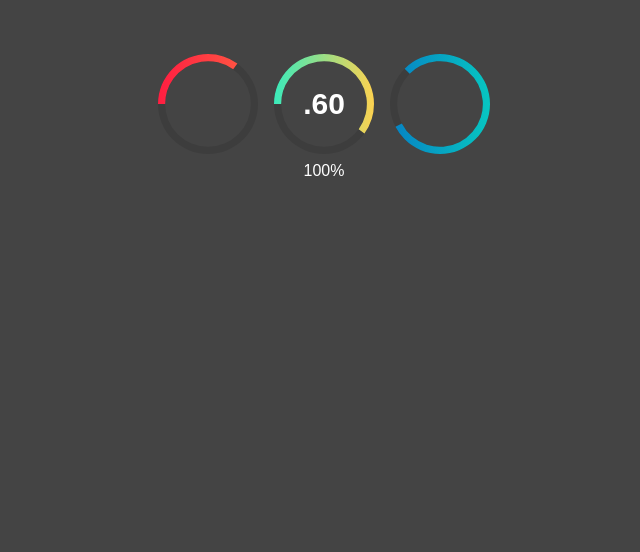
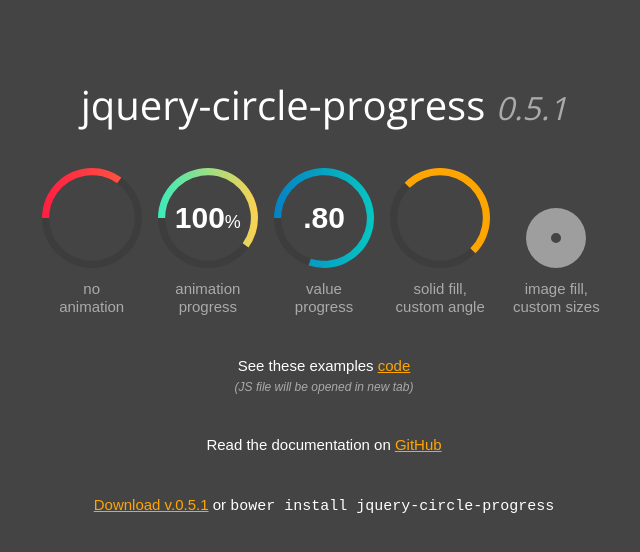
Before and after one commit to kottenator/jquery-circle-progress, a website: page demo/index.html in a window 1280 px wide. Shown: the whole page, without its empty margins (316-956 px from the left). Drawn offline with nearby package versions, Linux system fonts and the light colour scheme.

Commit message:
Changes and new options

```diff
--- a/bower.json
+++ b/bower.json
@@ -1,6 +1,6 @@
 {
   "name": "jquery-circle-progress",
-  "version": "0.5.0",
+  "version": "0.5.1",
   "homepage": "https://github.com/kottenator/jquery-circle-progress",
   "authors": ["https://github.com/kottenator"],
   "description": "Plugin to draw animated circular progress bars",
--- a/demo/demo-page-styles.css
+++ /dev/null
@@ -1,36 +0,0 @@
-/* These are just a test styles - you don't need them in your project */
-body {
-    background-color: #444;
-    text-align: center;
-    padding-top: 40px;
-    font: 16px/1.5 Arial, sans-serif;
-    color: #fff;
-}
-
-.circle {
-    width: 100px;
-    height: 100px;
-    margin: 6px;
-    display: inline-block;
-    position: relative;
-}
-
-.circle strong {
-    position: absolute;
-    top: 50%;
-    left: 0;
-    width: 100%;
-    text-align: center;
-    line-height: 40px;
-    margin-top: -20px;
-    font-size: 30px;
-}
-
-.circle span {
-    margin-top: 5px;
-    position: absolute;
-    top: 100%;
-    left: 0;
-    width: 100%;
-    text-align: center;
-}
--- /dev/null
+++ b/demo/examples.js
@@ -0,0 +1,65 @@
+/* Examples */
+
+/*
+ * Example 1:
+ *   - no animation
+ *   - custom gradient
+ *
+ * By the way - you may specify more than 2 colors for the gradient
+ */
+$('.first.circle').circleProgress({
+    value: 0.35,
+    animation: false,
+    fill: { gradient: ['#ff1e41', '#ff5f43'] }
+});
+
+/*
+ * Example 2:
+ *   - default gradient
+ *   - listening to `circle-animation-progress` event and display the animation progress: from 0 to 100%
+ */
+$('.second.circle').circleProgress({
+    value: 0.6
+}).on('circle-animation-progress', function(event, progress) {
+    $(this).find('strong').html(parseInt(100 * progress) + '<i>%</i>');
+});
+
+/*
+ * Example 3:
+ *   - custom gradient
+ *   - listening to `circle-animation-progress` event and display the dynamic change of the value: from 0 to 0.8
+ */
+$('.third.circle').circleProgress({
+    value: 0.8,
+    fill: { gradient: ['#0681c4', '#07c6c1'] }
+}).on('circle-animation-progress', function(event, progress, stepValue) {
+    $(this).find('strong').text(String(stepValue.toFixed(2)).substr(1));
+});
+
+/*
+ * Example 4:
+ *   - solid color fill
+ *   - custom start angle
+ */
+$('.forth.circle').circleProgress({
+    startAngle: -Math.PI / 4 * 3,
+    value: .5,
+    fill: { color: '#ffa500' }
+});
+
+/*
+ * Example 5:
+ *   - image fill; image should be squared; it will be stretched to SxS size, where S - size of the widget
+ *   - fallback color fill (when image is not loaded)
+ *   - custom widget size (default is 100px)
+ *   - custom circle thickness (default is 1/14 of the size)
+ */
+$('.fifth.circle').circleProgress({
+    value: 1,
+    size: 60,
+    thickness: 25,
+    fill: {
+        color: 'lime', // fallback color when image is not loaded
+        image: 'http://i.imgur.com/pT0i89v.png'
+    }
+});
--- a/demo/index.html
+++ b/demo/index.html
@@ -3,44 +3,57 @@
 
 <head>
     <meta charset="utf-8">
-    <title>jquery-circle-progress - Demo</title>
-    <meta content="noindex" name="robots">
-    <link rel="stylesheet" href="demo-page-styles.css"/>
+    <title>jquery-circle-progress - jQuery Plugin to draw animated circular progress bars</title>
+    <link rel="stylesheet" href="page-styles.css"/>
+    <link href="http://fonts.googleapis.com/css?family=Open+Sans:300" rel="stylesheet">
 </head>
 
 <body>
-    <div class="first circle"></div>
+
+<h1 class="page-title">
+    jquery-circle-progress <i class="minor-info">0.5.1</i>
+</h1>
+
+<div class="circles">
+    <div class="first circle">
+        <span>no <br/> animation</span>
+    </div>
+
     <div class="second circle">
         <strong></strong>
-        <span></span>
+        <span>animation <br/> progress</span>
     </div>
-    <div class="third circle"></div>
 
-    <script src="https://ajax.googleapis.com/ajax/libs/jquery/1.11.0/jquery.min.js"></script>
+    <div class="third circle">
+        <strong></strong>
+        <span>value <br/> progress</span>
+    </div>
+
+    <div class="forth circle">
+        <span>solid fill, <br/> custom angle</span>
+    </div>
+
+    <div class="fifth circle">
+        <span>image fill, <br/> custom sizes</span>
+    </div>
+
+    <p>
+        See these examples <a href="examples.js" target="_blank">code</a> <br/>
+        <i class="minor-info">(JS file will be opened in new tab)</i>
+    </p>
+
+    <p>
+        Read the documentation on <a href="https://github.com/kottenator/jquery-circle-progress">GitHub</a>
+    </p>
+
+    <p>
+        <a class="download-button" href="">Download v.0.5.1</a> or <code>bower install jquery-circle-progress</code>
+    </p>
+</div>
+
+<script src="https://ajax.googleapis.com/ajax/libs/jquery/1.11.0/jquery.min.js"></script>
     <script src="../dist/circle-progress.js"></script>
-
-    <script>
-        $('.first.circle').circleProgress({
-            value: 0.35,
-            animation: false,
-            startColor: '#ff1e41',
-            endColor: '#ff5f43'
-        });
-
-        $('.second.circle').circleProgress({
-            value: 0.6
-        }).on('circle-animation-progress', function(event, progress, stepValue) {
-            $(this).find('strong').text(String(stepValue.toFixed(2)).substr(1));
-            $(this).find('span').html(parseInt(100 * progress) + '%');
-        });
-
-        $('.third.circle').circleProgress({
-            value: 0.8,
-            startAngle: -Math.PI / 4 * 3,
-            startColor: '#0681c4',
-            endColor: '#07c6c1'
-        });
-    </script>
+<script src="examples.js"></script>
 </body>
 
 </html>
--- /dev/null
+++ b/demo/page-styles.css
@@ -0,0 +1,66 @@
+/* These are just a test styles - you don't need them in your project */
+body {
+    background-color: #444;
+    padding-top: 40px;
+    font: 15px/1.3 Arial, sans-serif;
+    color: #fff;
+}
+
+a {
+    color: orange;
+}
+
+.page-title {
+    font: 400 40px/1.5 Open Sans, sans-serif;
+    text-align: center;
+}
+
+.circles {
+    text-align: center;
+}
+
+.circles p {
+    margin: 40px 0;
+}
+
+.circle {
+    width: 100px;
+    height: 100px;
+    margin: 6px;
+    display: inline-block;
+    position: relative;
+    text-align: center;
+    line-height: 1.2;
+}
+
+.circle canvas {
+    vertical-align: top;
+}
+
+.circle strong {
+    position: absolute;
+    top: 50%;
+    left: 0;
+    width: 100%;
+    text-align: center;
+    line-height: 40px;
+    margin-top: -20px;
+    font-size: 30px;
+}
+
+.circle strong i {
+    font-style: normal;
+    font-size: 0.6em;
+    font-weight: normal;
+}
+
+.circle span {
+    display: block;
+    color: #aaa;
+    margin-top: 12px;
+}
+
+.minor-info {
+    font-size: 0.8em;
+    color: #aaa;
+}
```
Also changed, not shown: README.md, dist/circle-progress.js.
